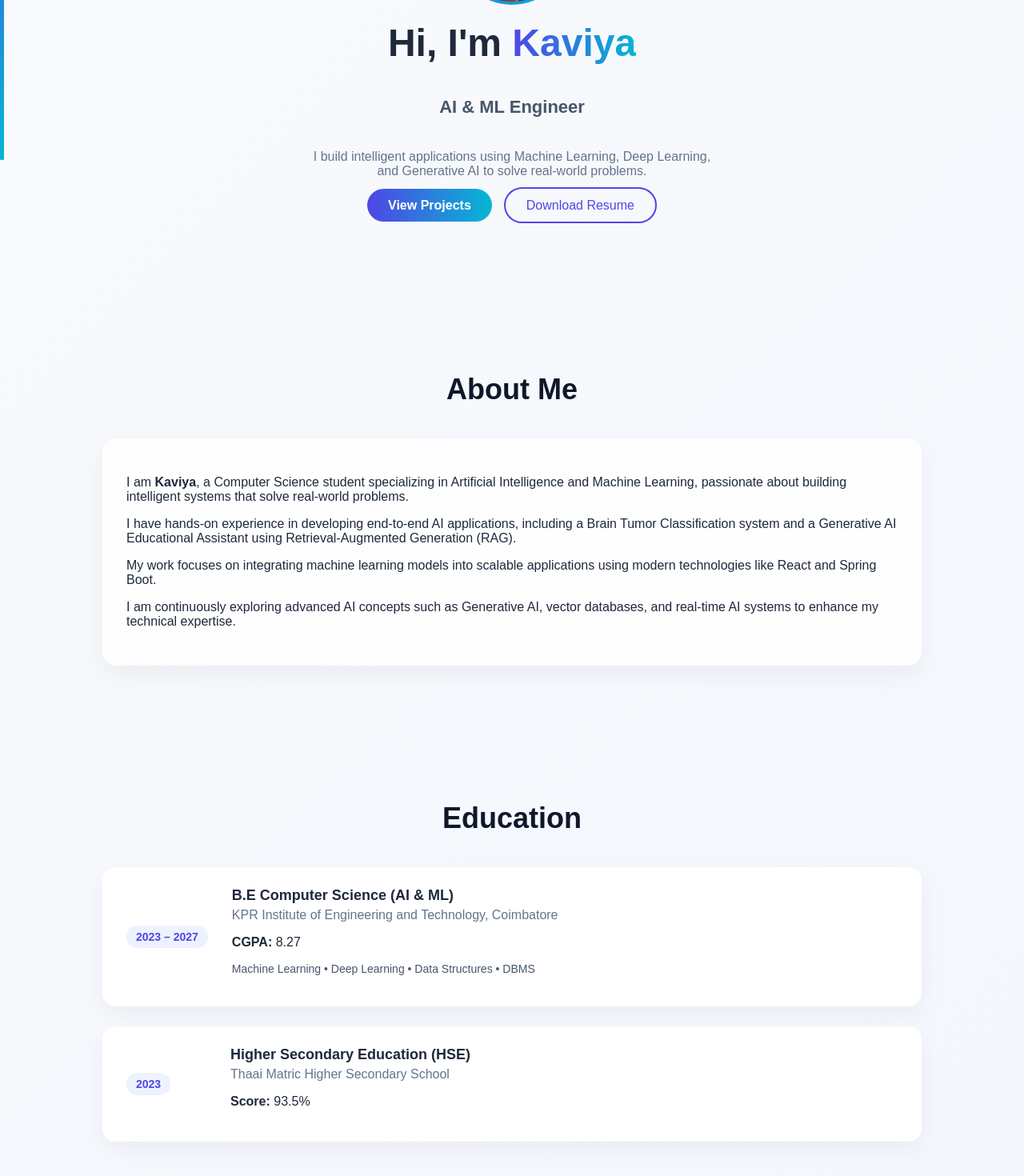
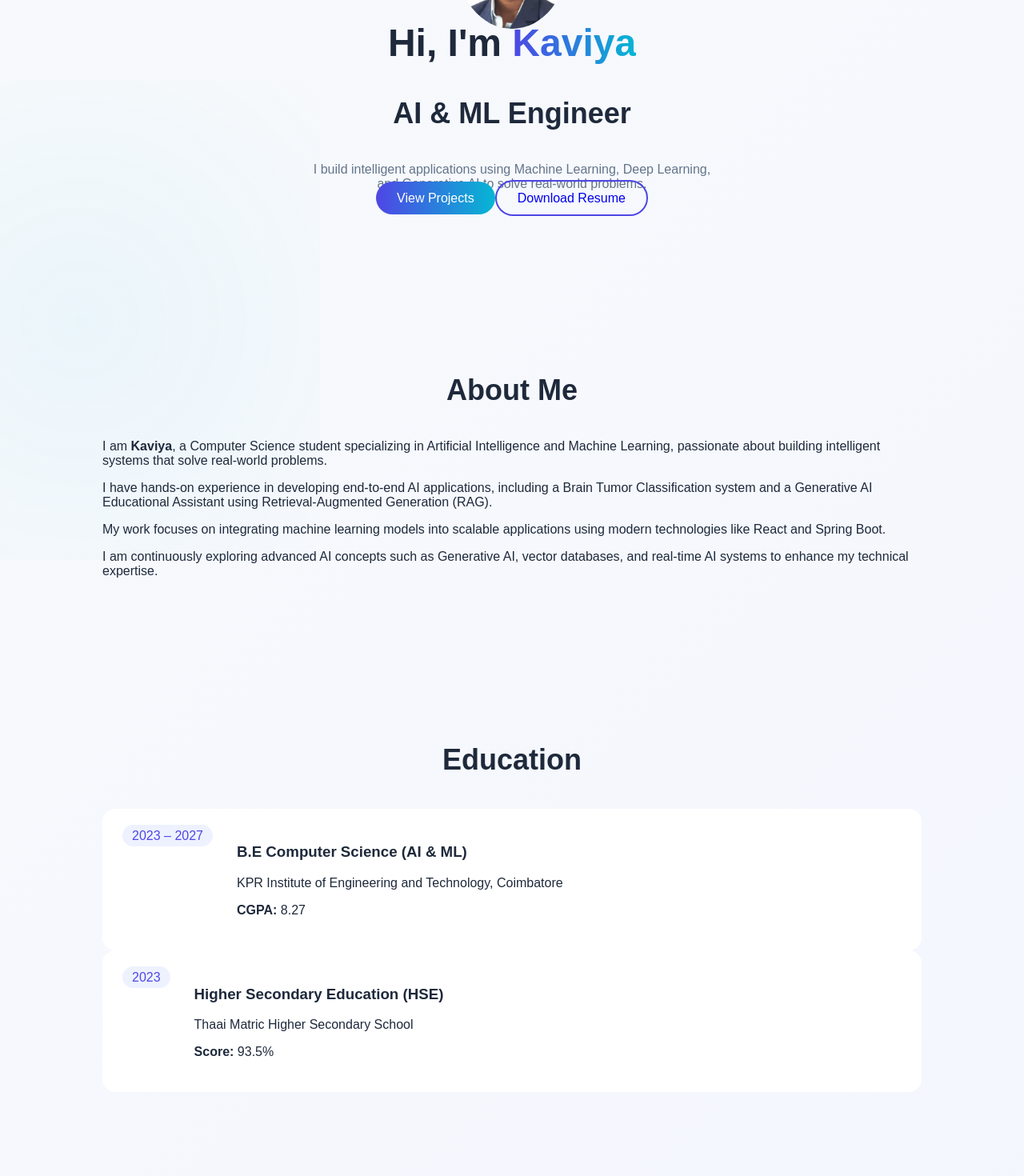
Before and after one commit to Kaviya-Balamurugan/portfolio, a React (Create React App) app: page / in a window 1280 px wide. Shown: the part 300-1770 px from the top of the page at 80% size. Built offline with nearby package versions, Linux system fonts and the light colour scheme.

Commit message:
UI + animations update

```diff
--- a/src/App.css
+++ b/src/App.css
@@ -10,7 +10,7 @@ body {
   color: #1e293b;
 }
 
-/* Background effect */
+/* Background glow */
 body::before {
   content: "";
   position: fixed;
@@ -20,6 +20,18 @@ body::before {
   top: -200px;
   right: -200px;
   opacity: 0.08;
+  z-index: -1;
+}
+
+body::after {
+  content: "";
+  position: fixed;
+  width: 600px;
+  height: 600px;
+  background: radial-gradient(circle, #06b6d4, transparent);
+  bottom: -200px;
+  left: -200px;
+  opacity: 0.05;
   z-index: -1;
 }
 
@@ -40,6 +52,7 @@ body::before {
   color: #475569;
   font-weight: 500;
   text-decoration: none;
+  transition: 0.3s;
 }
 
 .nav-links a:hover {
@@ -51,6 +64,7 @@ section {
   padding: 80px 10%;
   max-width: 1100px;
   margin: auto;
+  transition: all 0.5s ease;
 }
 
 /* ================= HEADINGS ================= */
@@ -59,18 +73,14 @@ h2 {
   margin-bottom: 40px;
   text-align: center;
   font-weight: 700;
-  color: #0f172a;
 }
 
 /* ================= HERO ================= */
-/* ================= NEW HERO ================= */
-
 .hero-new {
   text-align: center;
   padding: 100px 20px;
 }
 
-/* Image */
 .hero-image {
   width: 140px;
   height: 140px;
@@ -82,12 +92,9 @@ h2 {
 
 .hero-image img {
   width: 100%;
-  height: 100%;
   border-radius: 50%;
-  object-fit: cover;
 }
 
-/* Name */
 .hero-new h1 {
   font-size: 48px;
   margin-top: 20px;
@@ -99,121 +106,30 @@ h2 {
   -webkit-text-fill-color: transparent;
 }
 
-/* Role */
-.hero-new h2 {
-  font-size: 22px;
-  margin-top: 10px;
-  color: #475569;
+.hero-new p {
+  max-width: 500px;
+  margin: auto;
+  color: #64748b;
 }
 
-/* Description */
-.hero-new p {
-  margin: 20px auto;
-  max-width: 500px;
-  color: #64748b;
-  font-size: 16px;
-}
-
-/* Buttons */
-.hero-buttons {
-  margin-top: 25px;
-}
-
-/* ================= EDUCATION PREMIUM ================= */
-
-.edu-container {
-  margin-top: 40px;
-  display: flex;
-  flex-direction: column;
-  gap: 25px;
-}
-
-/* Card */
-.edu-card {
-  display: flex;
-  gap: 30px;
-  background: white;
-  padding: 25px 30px;
-  border-radius: 16px;
-  box-shadow: 0 10px 30px rgba(0,0,0,0.05);
-  align-items: center;
-  transition: 0.3s;
-}
-
-.edu-card:hover {
-  transform: translateY(-5px);
-}
-
-/* Left (Year) */
-.edu-left {
-  min-width: 100px;
-}
-
-.edu-year {
-  font-size: 14px;
-  font-weight: 600;
-  color: #4f46e5;
-  background: #eef2ff;
-  padding: 6px 12px;
-  border-radius: 20px;
-}
-
-/* Right content */
-.edu-right h3 {
-  margin: 0;
-  font-size: 18px;
-}
-
-.edu-place {
-  color: #64748b;
-  margin: 5px 0;
-}
-
-.edu-course {
-  font-size: 14px;
-  color: #475569;
-  margin-top: 8px;
-}
-/* RIGHT IMAGE */
-.circle {
-  width: 240px;
-  height: 240px;
-  border-radius: 50%;
-  padding: 6px;
-  background: linear-gradient(135deg, #4f46e5, #06b6d4);
-  box-shadow: 0 12px 30px rgba(79,70,229,0.2);
-}
-
-.circle img {
-  width: 100%;
-  height: 100%;
-  border-radius: 50%;
-  object-fit: cover;
-}
-
-/* Subtle animation */
-.hero-right {
-  animation: float 5s ease-in-out infinite;
-}
-
+/* ================= BUTTONS ================= */
 .btn-primary {
   padding: 12px 26px;
   background: linear-gradient(90deg, #4f46e5, #06b6d4);
   color: white;
   border-radius: 30px;
-  font-weight: 600;
-  margin-right: 15px;
   text-decoration: none;
+  transition: 0.3s;
 }
 
 .btn-primary:hover {
-  transform: translateY(-2px);
+  transform: translateY(-3px);
+  box-shadow: 0 0 20px rgba(79,70,229,0.5);
 }
 
 .btn-secondary {
   padding: 12px 26px;
   border: 2px solid #4f46e5;
-  color: #4f46e5;
   border-radius: 30px;
   text-decoration: none;
 }
@@ -223,43 +139,20 @@ h2 {
   color: white;
 }
 
-/* ================= PROFILE ================= */
-.circle {
-  width: 260px;
-  height: 260px;
-  border-radius: 50%;
-  padding: 6px;
-  background: linear-gradient(135deg, #4f46e5, #06b6d4);
-  display: flex;
-  justify-content: center;
-  align-items: center;
-  box-shadow: 0 15px 40px rgba(79,70,229,0.25);
+/* ================= CARDS ================= */
+.card,
+.project-card,
+.skill-card,
+.edu-card {
+  transition: all 0.3s ease;
 }
 
-.circle img {
-  width: 100%;
-  height: 100%;
-  border-radius: 50%;
-  object-fit: cover;
-}
-
-/* Floating animation */
-@keyframes float {
-  0% { transform: translateY(0); }
-  50% { transform: translateY(-10px); }
-  100% { transform: translateY(0); }
-}
-
-.hero-right {
-  animation: float 4s ease-in-out infinite;
-}
-
-/* ================= CARDS ================= */
-.card {
-  background: rgba(255,255,255,0.85);
-  padding: 30px;
-  border-radius: 18px;
-  box-shadow: 0 12px 30px rgba(0,0,0,0.05);
+.card:hover,
+.project-card:hover,
+.skill-card:hover,
+.edu-card:hover {
+  transform: translateY(-8px) scale(1.01);
+  box-shadow: 0 20px 50px rgba(0,0,0,0.1);
 }
 
 /* ================= SKILLS ================= */
@@ -267,61 +160,17 @@ h2 {
   display: grid;
   grid-template-columns: repeat(3, 1fr);
   gap: 30px;
-  margin-top: 40px;
-}
-
-.skill-card {
-  background: rgba(255,255,255,0.9);
-  padding: 28px;
-  border-radius: 18px;
-  box-shadow: 0 12px 30px rgba(0,0,0,0.06);
-  transition: all 0.3s ease;
-}
-
-.skill-card:hover {
-  transform: translateY(-8px);
-}
-
-.skill-card h3 {
-  margin-bottom: 12px;
-  font-size: 18px;
-}
-
-.skill-card p {
-  color: #64748b;
-  font-size: 14px;
 }
 
 /* ================= PROJECTS ================= */
 .project-card {
-  background: linear-gradient(145deg, #ffffff, #f1f5f9);
-  padding: 28px;
+  background: white;
+  padding: 25px;
   border-radius: 18px;
-  margin-bottom: 35px;
-  box-shadow: 0 15px 40px rgba(0,0,0,0.05);
-  transition: all 0.3s ease;
+  margin-bottom: 25px;
+  position: relative;
 }
 
-.project-card:hover {
-  transform: translateY(-6px);
-  box-shadow: 0 20px 50px rgba(0,0,0,0.08);
-}
-.project-links a {
-  padding: 8px 16px;
-  background: #4f46e5;
-  border-radius: 20px;
-  font-size: 13px;
-  font-weight: 500;
-}
-.project-card + .project-card {
-  margin-top: 20px;
-}
-.project-card p {
-  color: #475569;
-  line-height: 1.6;
-}
-
-/* 🔥 Accent line */
 .project-card::before {
   content: "";
   position: absolute;
@@ -330,104 +179,50 @@ h2 {
   height: 60%;
   width: 5px;
   background: linear-gradient(#4f46e5, #06b6d4);
-  border-radius: 10px;
-}
-
-.project-card h3 {
-  margin-bottom: 10px;
-  font-size: 20px;
-}
-
-.project-card p {
-  margin-bottom: 10px;
-  line-height: 1.6;
 }
 
 .project-links {
   margin-top: 15px;
-  display: flex;
-  gap: 10px;
-}
-
-.tags span {
-  background: #eef2ff;
-  color: #4338ca;
-  padding: 6px 14px;
-  border-radius: 20px;
-  font-size: 12px;
-  margin-right: 8px;
-  font-weight: 500;
-}
-
-section {
-  padding: 70px 10%;
-}
-
-/* ================= PROJECT HEADER ================= */
-.project-header {
-  display: flex;
-  justify-content: space-between;
-  align-items: center;
-  margin-bottom: 8px;
-}
-
-.project-type {
-  background: #eef2ff;
-  color: #4338ca;
-  padding: 5px 12px;
-  border-radius: 20px;
-  font-size: 12px;
-  font-weight: 500;
 }
 
 .project-links a {
-  margin-right: 10px;
-  padding: 8px 14px;
   background: #4f46e5;
   color: white;
+  padding: 8px 14px;
   border-radius: 6px;
   text-decoration: none;
 }
 
-/* ================= TAGS ================= */
-.tags span {
-  display: inline-block;
-  background: #e0e7ff;
-  color: #3730a3;
+/* ================= EDUCATION ================= */
+.edu-card {
+  display: flex;
+  gap: 30px;
+  background: white;
+  padding: 25px;
+  border-radius: 16px;
+}
+
+.edu-year {
+  background: #eef2ff;
   padding: 5px 12px;
   border-radius: 20px;
-  margin-right: 8px;
-  margin-top: 10px;
-  font-size: 12px;
+  color: #4f46e5;
 }
 
 /* ================= CONTACT ================= */
 .contact-container {
   display: flex;
   gap: 60px;
-  margin-top: 40px;
 }
 
 .contact-right {
   background: white;
-  padding: 30px;
+  padding: 25px;
   border-radius: 16px;
-}
-
-.contact-item {
-  display: flex;
-  gap: 10px;
-  margin-bottom: 15px;
 }
 
 /* ================= MOBILE ================= */
 @media (max-width: 768px) {
-
-  .hero-pro {
-    flex-direction: column;
-    text-align: center;
-  }
-
   .skills-container {
     grid-template-columns: 1fr;
   }
--- a/src/App.js
+++ b/src/App.js
@@ -12,7 +12,7 @@ import "./App.css";
 
 function App() {
   return (
-    <div>
+    <>
       <Navbar />
       <Hero />
       <About />
@@ -23,7 +23,7 @@ function App() {
       <Projects />
       <Achievements />
       <Contact />
-    </div>
+    </>
   );
 }
 
--- a/src/components/Education.js
+++ b/src/components/Education.js
@@ -19,9 +19,6 @@ function Education() {
 
             <p><b>CGPA:</b> 8.27</p>
 
-            <p className="edu-course">
-              Machine Learning • Deep Learning • Data Structures • DBMS
-            </p>
           </div>
         </div>
 
```
